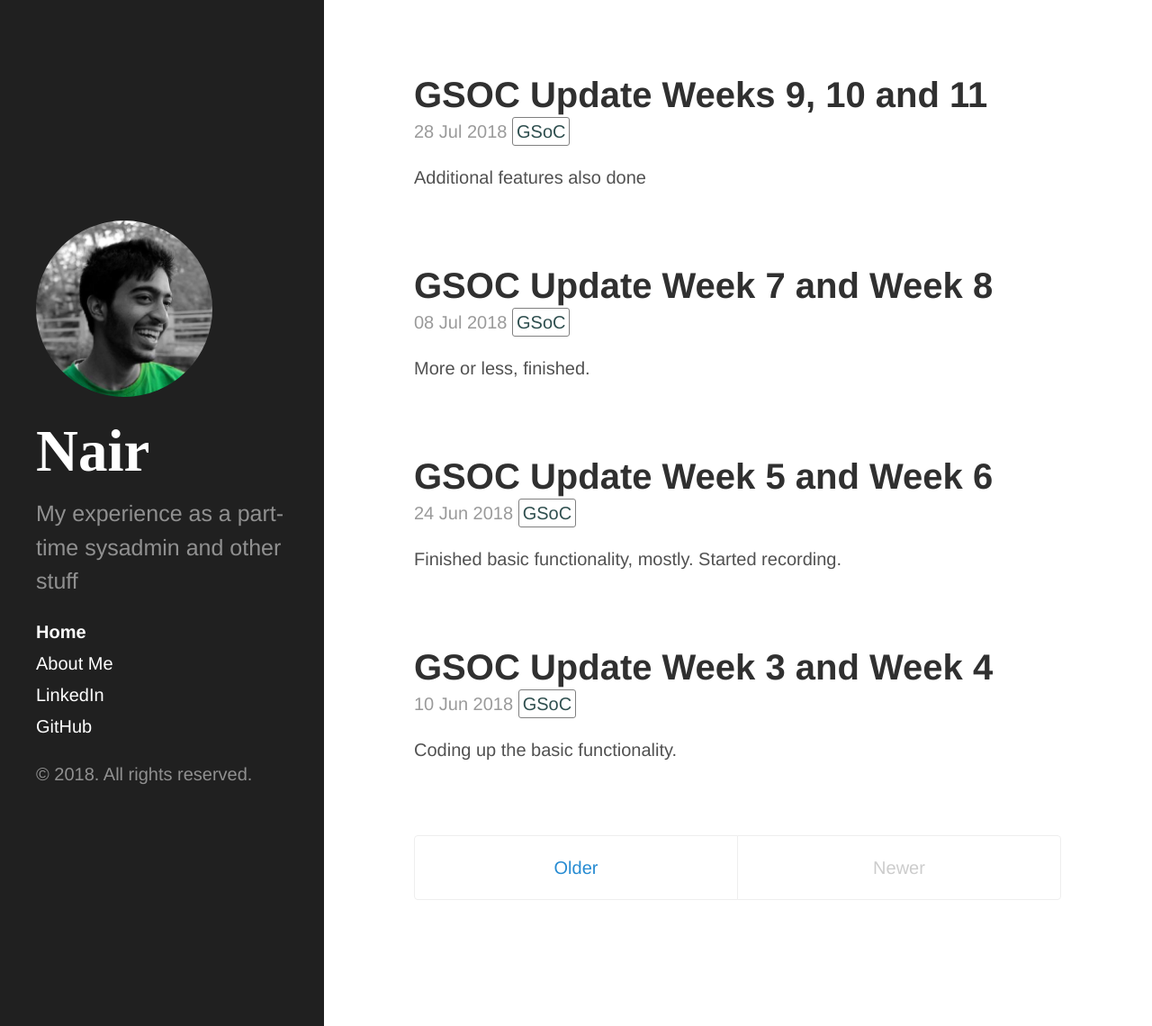
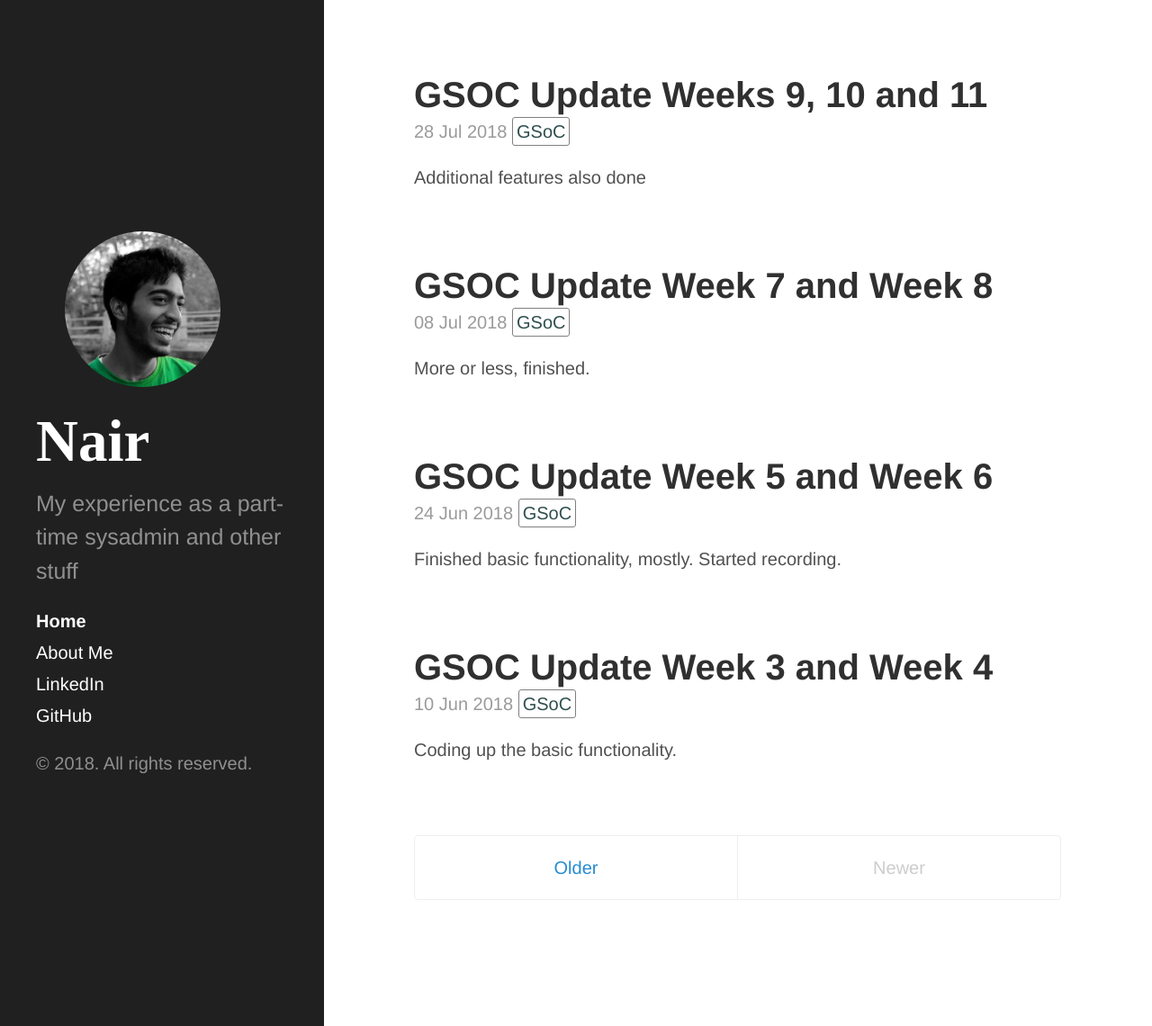
Before and after one commit to AadityaNair/AadityaNair.github.io, a Jekyll site: the page built from index.html, in a window 1280 px wide and 1140 px high. Shown: the whole window at 90% size. Built offline with Jekyll 4.4.1, drawn with Linux system fonts in a browser that asks for light colours; the list of posts is cut into pages by our own code.

Commit message:
Probably fixed image alignment issue

```diff
--- a/public/css/custom.css
+++ b/public/css/custom.css
@@ -12,10 +12,11 @@
 
 #self-img{
     border-radius: 50%;
-    width: 70%;
+    width: 80%;
 }
 #sidebar-about.container{
     text-align: center;
+    width: 80%;
 }
 
 @media (max-width: 48em), (max-height: 48em){
```
